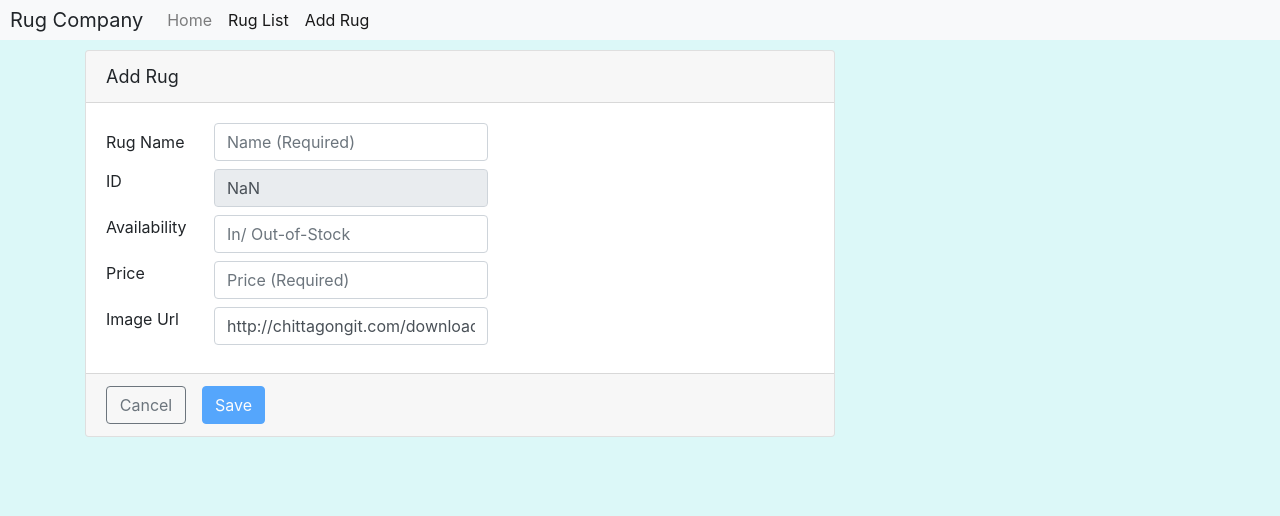
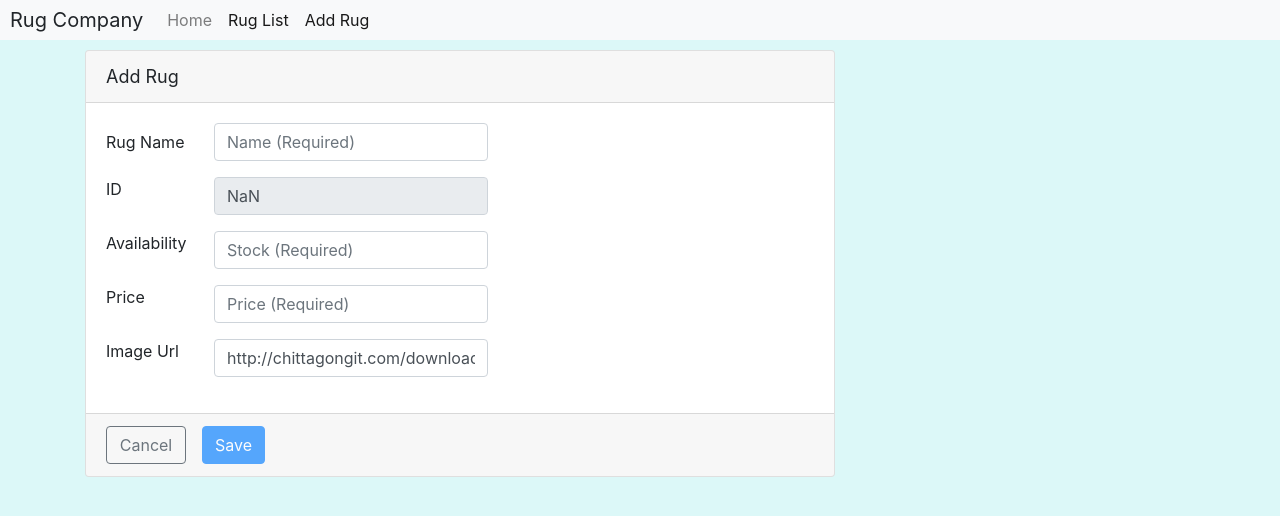
Before and after one commit to yabbou/candidate-test, an Angular app in the folder front-end/: page /rug-list/0/edit in a window 1280 px wide. Shown: the top 516 px of the page. Built offline with nearby package versions, Linux system fonts and the light colour scheme; no server answers.

Commit message:
Edit error validation

```diff
--- a/front-end/src/app/rugs/rug-edit/rug-edit.component.css
+++ b/front-end/src/app/rugs/rug-edit/rug-edit.component.css
@@ -1,16 +1,3 @@
-.is-invalid{
-    color: red;
-    font-size: 15px;
-}
-
-/* input:invalid {
-  border: 1px red;
-} */
-
-/* input:valid {
-  border: 1px #ced4da;
-} */
-
 .card{
   width: 750px;
 }
--- a/front-end/src/app/rugs/rug-edit/rug-edit.component.html
+++ b/front-end/src/app/rugs/rug-edit/rug-edit.component.html
@@ -4,43 +4,101 @@
   <div class="card-body">
     <form novalidate [formGroup]="rugForm" (ngSubmit)="saveRug()">
 
-      <div class="form-group row mb-2">
-        <label class=" col-md-2 col-form-label">Rug Name</label>
-        <div><input class="form-control" type=" text" placeholder="Name (Required)" formControlName="formName" />
+      <div class="form-group row">
+        <label class="col-md-2 col-form-label">Rug Name</label>
+        <div><input class="form-control" type=" text" placeholder="Name (Required)" formControlName="formName"
+            [ngClass]="{'is-invalid':
+            (rugForm.controls['formName'].touched ||
+            rugForm.controls['formName'].dirty) &&
+            rugForm.controls['formName'].invalid }" />
+
+          <span class="invalid-feedback">
+            <span *ngIf="rugForm.controls['formName'].errors?.required">
+              Please enter rug name.
+            </span>
+
+            <span *ngIf="rugForm.controls['formName'].errors?.minlength">
+              The rug name must be longer than 3 characters.
+            </span>
+
+            <span *ngIf="rugForm.controls['formName'].errors?.maxlength">
+              The rug name must not exceed 18 characters.
+            </span>
+          </span>
+
         </div>
-        <div class="is-invalid" *ngIf="rugForm.controls['formName'].invalid && rugForm.controls['formName'].touched">
-          Name is required, and must be between 3 and 25 characters</div>
       </div>
 
-      <div class="form-group row mb-2">
+      <div class="form-group row">
         <label class="col-md-2">ID</label>
         <div><input class="form-control" type=" text" placeholder="ID" formControlName="formId" readonly=true /></div>
       </div>
 
-      <div class="form-group row mb-2">
+      <div class="form-group row">
         <label class="col-md-2">Availability</label>
-        <div> <input class="form-control" type=" text" placeholder="In/ Out-of-Stock" formControlName="formAv" />
+        <div> <input class="form-control" type=" text" placeholder="Stock (Required)" formControlName="formAv"
+            [ngClass]="{'is-invalid':
+            (rugForm.controls['formAv'].touched ||
+            rugForm.controls['formAv'].dirty) &&
+            rugForm.controls['formAv'].invalid }" />
+
+          <span class="invalid-feedback">
+            <span *ngIf="rugForm.controls['formAv'].errors?.required">
+              Please enter availability status.
+            </span>
+
+            <span *ngIf="rugForm.controls['formAv'].errors?.minlength">
+              The status must be longer than 2 characters.
+            </span>
+
+            <span *ngIf="rugForm.controls['formAv'].errors?.maxlength">
+              The status must not exceed 10 characters.
+            </span>
+          </span>
+
         </div>
-        <div class="is-invalid" *ngIf="rugForm.controls['formAv'].invalid && rugForm.controls['formAv'].touched">
-          Availability is required, and must be between 3 and 25 characters</div>
       </div>
 
-      <div class="form-group row mb-2">
+      <div class="form-group row">
         <label class="col-md-2">Price</label>
         <div><input class="form-control" type="number" min="50" step="50" placeholder="Price (Required)"
-            formControlName="formPrice" />
+            formControlName="formPrice" [ngClass]="{'is-invalid':
+            (rugForm.controls['formPrice'].touched ||
+            rugForm.controls['formPrice'].dirty) &&
+            rugForm.controls['formPrice'].invalid }" />
+
+          <span class="invalid-feedback">
+            <span *ngIf="rugForm.controls['formPrice'].errors?.required">
+              Please enter availability status.
+            </span>
+
+            <span *ngIf="rugForm.controls['formPrice'].errors?.minlength">
+              The price must be longer than 1 digit.
+            </span>
+
+            <span *ngIf="rugForm.controls['formPrice'].errors?.maxlength">
+              The price must not exceed 5 digits.
+            </span>
+          </span>
+
         </div>
-        <div class="is-invalid" *ngIf="rugForm.controls['formPrice'].invalid && rugForm.controls['formPrice'].touched">
-          Price is required. Must be number between 1 and 5 digits.</div>
       </div>
 
-      <div class="form-group row mb-2">
+      <div class="form-group row">
         <label class="col-md-2">Image Url</label>
         <div><input class="form-control" type=" text" placeholder="Image Url (Required)" formControlName="formImage"
-            required />
+            required [ngClass]="{'is-invalid':
+            (rugForm.controls['formImage'].touched ||
+            rugForm.controls['formImage'].dirty) &&
+            rugForm.controls['formImage'].invalid }" />
+
+          <span class="invalid-feedback">
+            <span *ngIf="rugForm.controls['formImage'].errors?.required">
+              Please enter image URL. Default: http://chittagongit.com/download/317461
+            </span>
+          </span>
+
         </div>
-        <div class="is-invalid" *ngIf="rugForm.controls['formImage'].invalid && rugForm.controls['formImage'].touched">
-          Image URL is required. Default: http://chittagongit.com/download/317461</div>
       </div>
 
     </form>
--- a/front-end/src/app/rugs/rug-edit/rug-edit.component.ts
+++ b/front-end/src/app/rugs/rug-edit/rug-edit.component.ts
@@ -30,11 +30,11 @@ export class RugEditComponent implements OnInit {
     this.rugForm = this.builder.group({
       formName: ['', [Validators.required,
       Validators.minLength(3),
-      Validators.maxLength(25)]],
+      Validators.maxLength(18)]],
       formId: this.size + 1,
       formAv: ['', [Validators.required,
-      Validators.minLength(3),
-      Validators.maxLength(25)]],
+      Validators.minLength(2),
+      Validators.maxLength(10)]],
       formPrice: ['', [Validators.required,
       Validators.minLength(1),
       Validators.maxLength(5)]],
```
